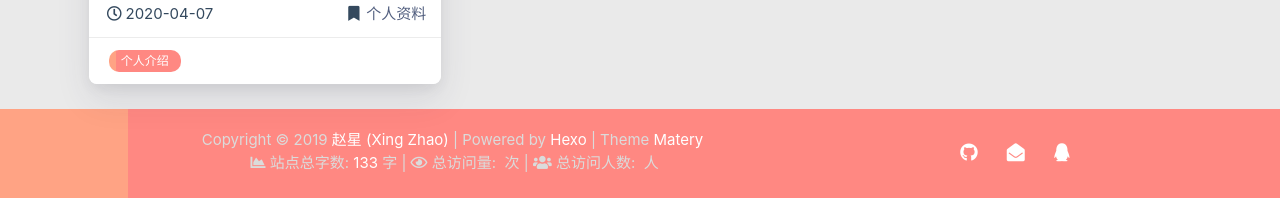
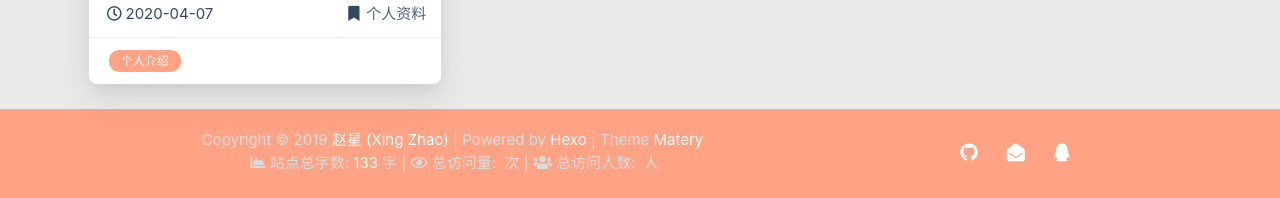
Before and after one commit to xingzhao98/xingzhao98.github.io, a plain HTML site: page index.html in a window 1280 px wide. Shown: the part 1551-1749 px from the top of the page. Drawn offline with nearby package versions, Linux system fonts and the light colour scheme; some packages are replaced by stand-ins of ours; a script that the page names is missing.

Commit message:
Site updated: 2020-04-07 19:44:59

```diff
--- a/css/matery.css
+++ b/css/matery.css
@@ -250,7 +250,7 @@ mark {
 }
 
 .bg-color {
-    background-image: linear-gradient(to right, #FFA384 10%, #FF8882 10%);
+    background-image: linear-gradient(to right, #FFA384 100%, #FF8882 0%);
 }
 
 .text-color {
```
